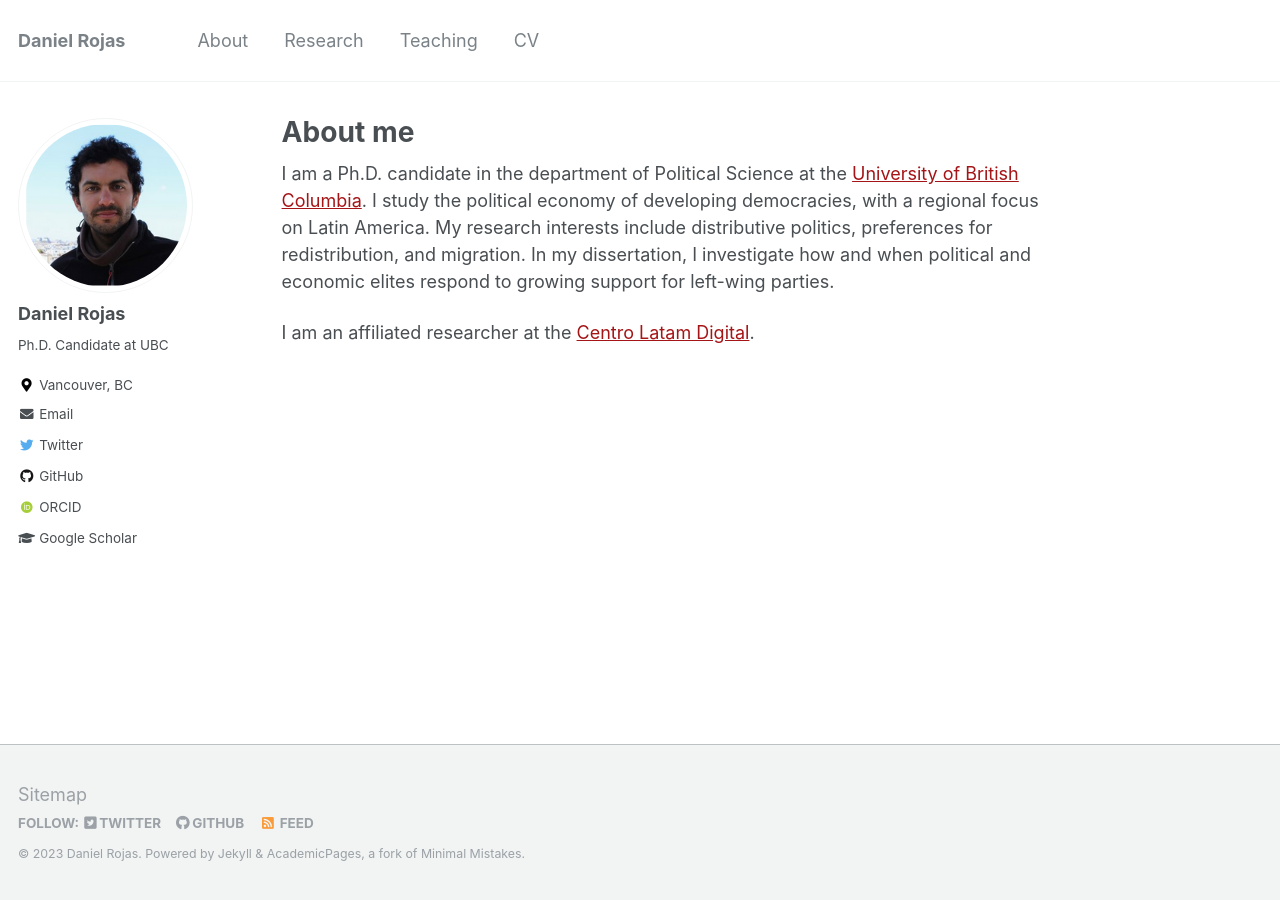
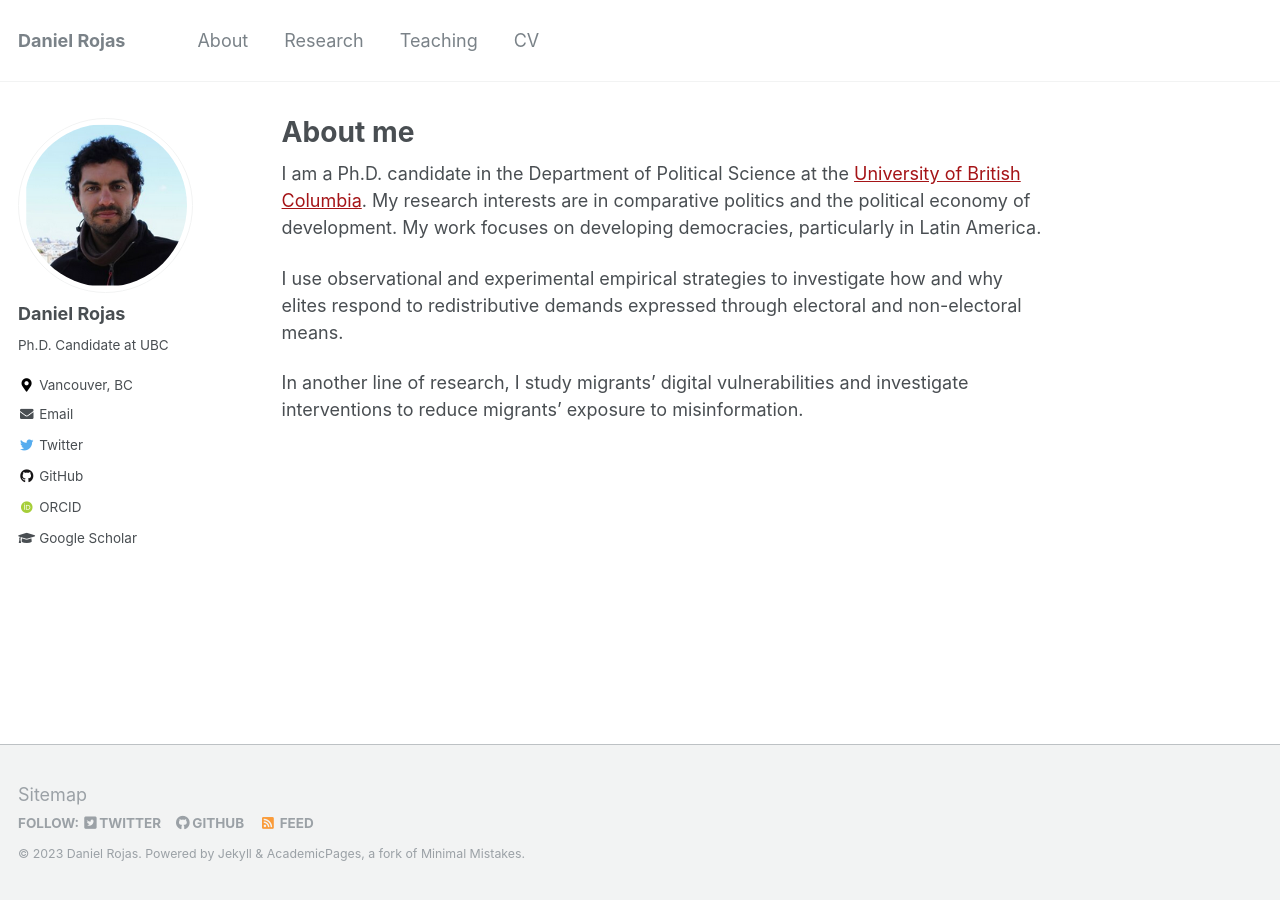
Before and after one commit to danielrojaslozano/danielrojaslozano.github.io, a Jekyll site: the page built from _pages/about.md, in a window 1280 px wide. Built offline with Jekyll 4.4.1, drawn with Linux system fonts in a browser that asks for light colours; some web fonts are replaced.

Commit message:
Update about.md

```diff
--- a/_pages/about.md
+++ b/_pages/about.md
@@ -8,6 +8,10 @@ redirect_from:
   - /about.html
 ---
 
-I am a Ph.D. candidate in the department of Political Science at the [University of British Columbia](https://politics.ubc.ca/graduate/). I study the political economy of developing democracies, with a regional focus on Latin America. My research interests include distributive politics, preferences for redistribution, and migration. In my dissertation, I investigate how and when political and economic elites respond to growing support for left-wing parties.
+I am a Ph.D. candidate in the Department of Political Science at the [University of British Columbia](https://politics.ubc.ca/graduate/). My research interests are in comparative politics and the political economy of development. My work focuses on developing democracies, particularly in Latin America.
 
-I am an affiliated researcher at the [Centro Latam Digital](https://centrolatam.digital/).
+I use observational and experimental empirical strategies to investigate how and why elites respond to redistributive demands expressed through electoral and non-electoral means.
+
+In another line of research, I study migrants’ digital vulnerabilities and investigate interventions to reduce migrants’ exposure to misinformation.
+
+<!-- I am an affiliated researcher at the [Centro Latam Digital](https://centrolatam.digital/).-->
```
